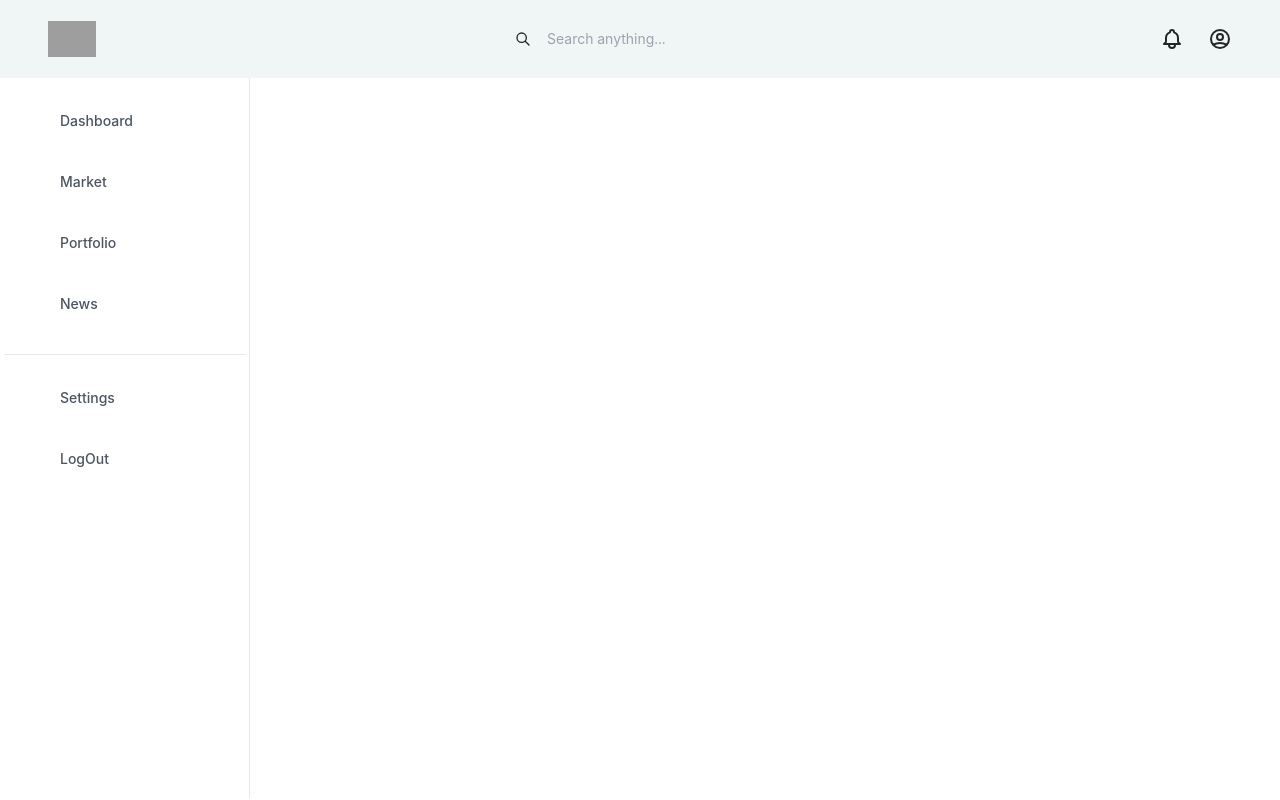
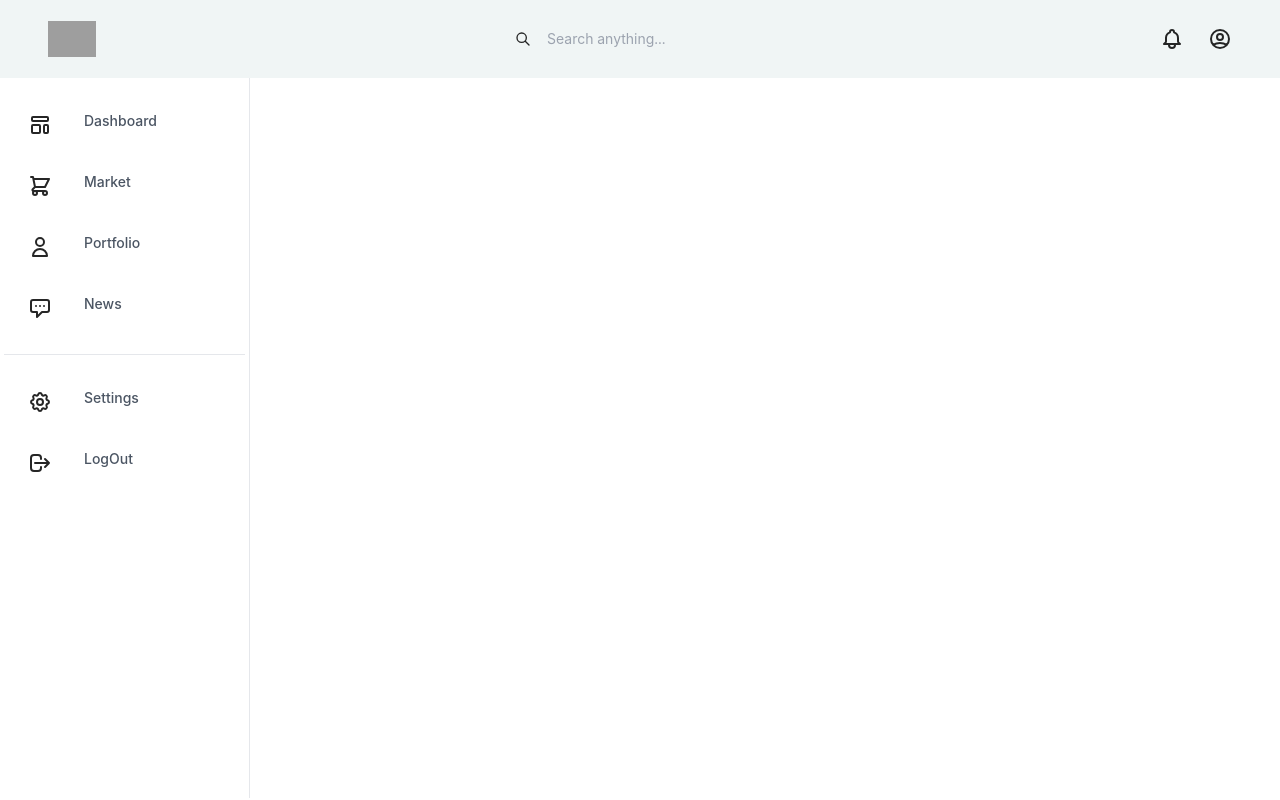
Before and after one commit to KartikB34/Businessportal, a React (Create React App) app: page /signin in a window 1280 px wide. Built offline with nearby package versions, Linux system fonts and the light colour scheme; grey boxes are pictures that could not be loaded.

Commit message:
Dashboard icons updated

```diff
--- a/src/index.css
+++ b/src/index.css
@@ -2,8 +2,14 @@
 @tailwind components;
 @tailwind utilities;
 
-input:focus ~.input-text{
+/* input:focus ~.input-text{
   @apply text-blue-400 text-sm bg-white transform -translate-y-5 -translate-x-3
+} */
+
+@layer components {
+  .nav-icon{
+      @apply w-6 h-6 cursor-pointer   /*to apply tailwindCSS property*/
+  }
 }
 
 body {
```
